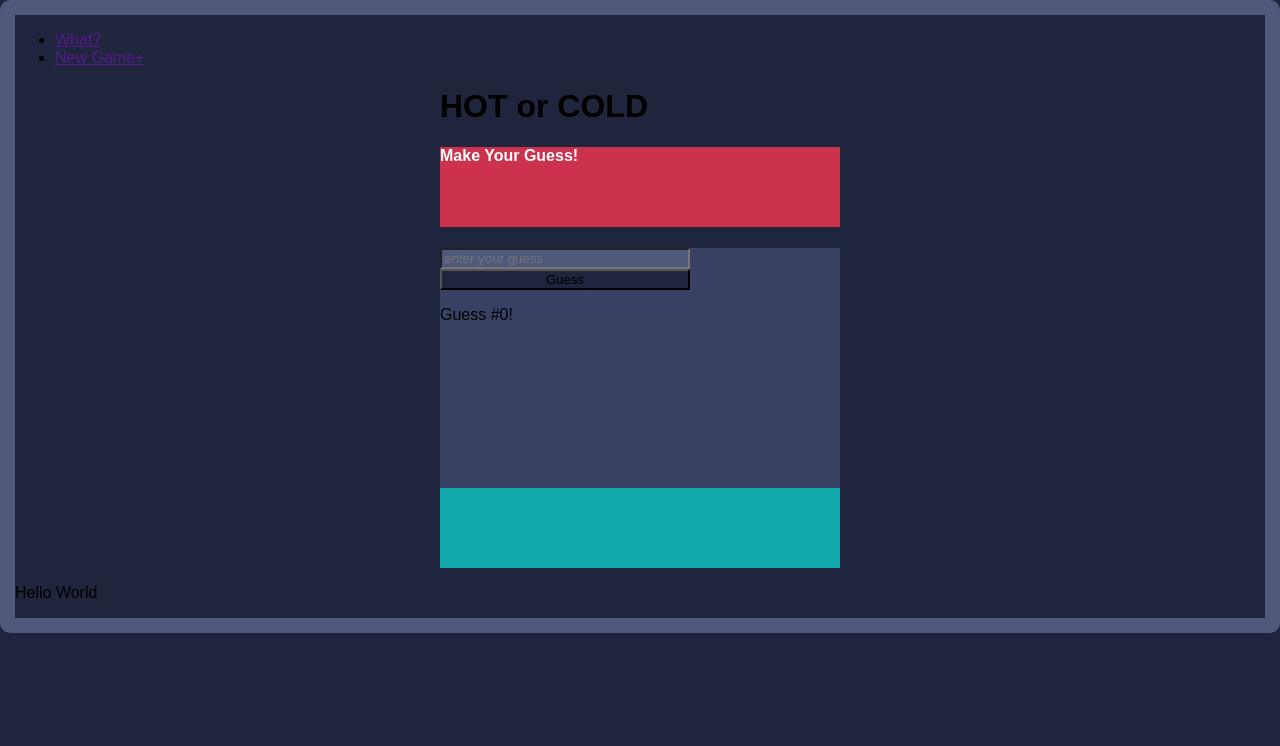
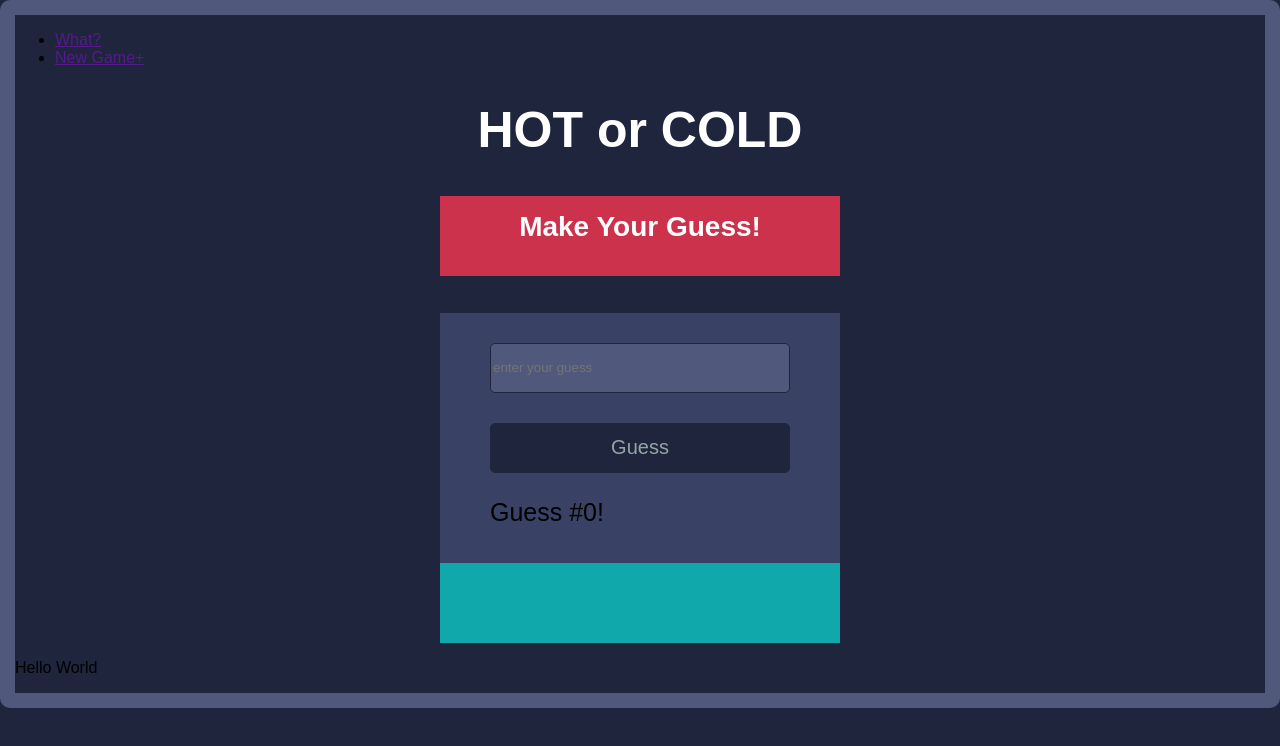
Before and after one commit to thinkful-ei18/alisha_hot_cold, a React app: page / in a window 1280 px wide. Built offline with nearby package versions, Linux system fonts and the light colour scheme.

Commit message:
css styling

```diff
--- a/src/components/game.css
+++ b/src/components/game.css
@@ -3,6 +3,13 @@
   margin-right: auto;
   margin-left: auto;
   width: 400px;
+}
+
+h1 {
+  color: #ffffff;
+  font-size: 50px;
+  font-weight: 900;
+  text-align: center;
 }
 
 
@@ -13,6 +20,9 @@
   color: white;
   height: 80px;
   width: 100%;
+  text-align: center;
+  font-size: 28px;
+  padding-top: 15px;
 }
 
 
@@ -21,7 +31,7 @@
 .playingField {
   background-color: #394264;
   width: 100%;
-  height: 240px;
+  height: 250px;
 }
 
 .guess {
@@ -30,16 +40,26 @@
 
 .submit {
   background-color: #1F253D;
+  color: #95A5A6;
+  font-size: 20px;
 }
 
-.form {
-  width:250px;
+.paragraph {
+  font-size: 25px;
+}
+
+.form, .paragraph {
+  width:300px;
+  margin-right: auto;
+  margin-left: auto;
 }
 
 .guess, .submit {
   width: 100%;
-  margin-right: auto;
-  margin-left: auto;
+  height: 50px;
+  margin-top: 30px;
+  border: solid 1px #1F253D;
+  border-radius: 5px;
 }
 
 
--- a/src/components/playingField.js
+++ b/src/components/playingField.js
@@ -15,7 +15,7 @@ export default function PlayingField() {
         <input className="guess"type="text" placeholder="enter your guess"/><br></br>
         <button className="submit"type="submit">Guess</button>
       </form>
-      <p>Guess #0!</p>
+      <p class="paragraph">Guess #0!</p>
     </div>
   )
 }
```
